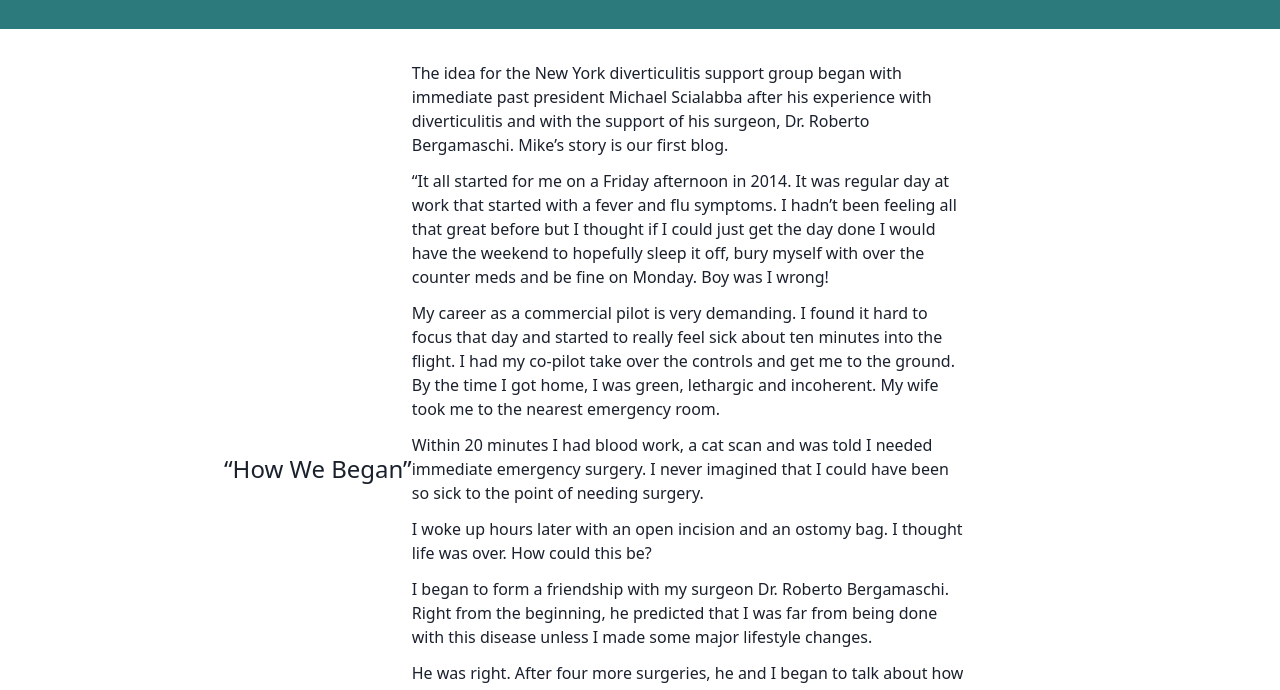
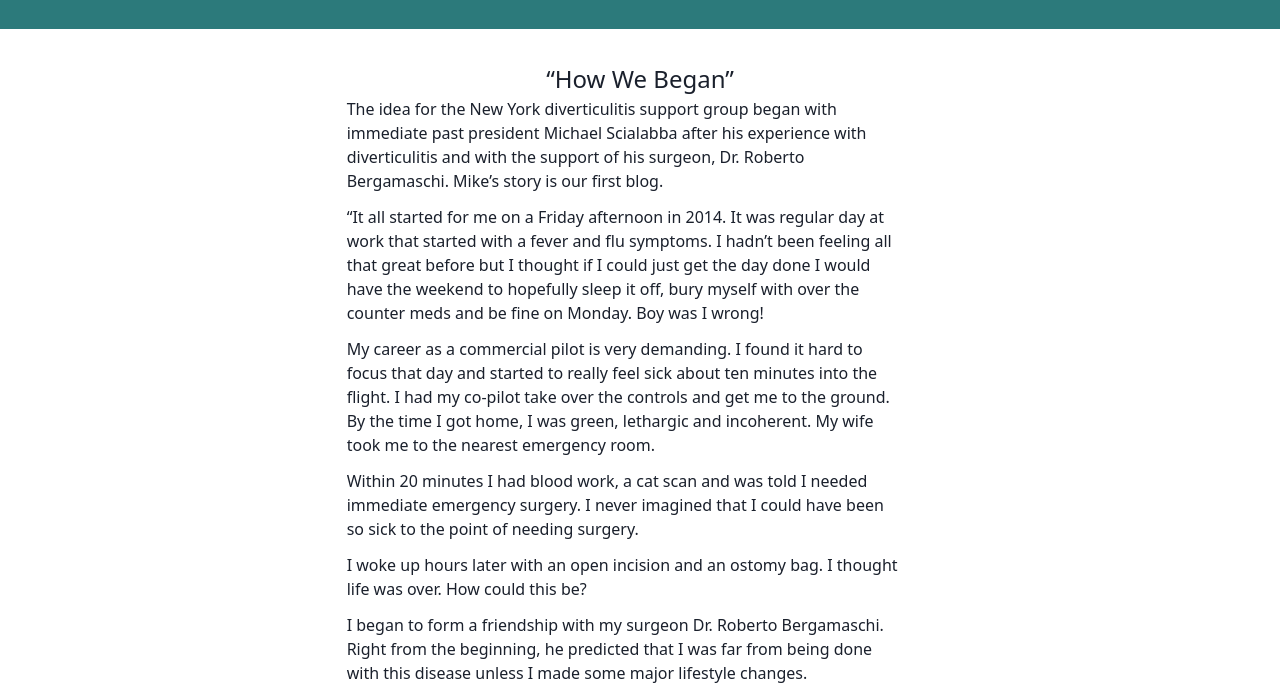
Before and after one commit to chrisjoyce/nydsg.com, a Gatsby site: page /blog in a window 1280 px wide. Shown: the part 67-757 px from the top of the page. Built offline with nearby package versions, Linux system fonts and the light colour scheme; Gatsby itself is replaced by a stand-in of ours.

Commit message:
fix style

```diff
--- a/src/pages/blog.js
+++ b/src/pages/blog.js
@@ -9,7 +9,7 @@ function BlogPage() {
     <Layout>
       <SEO title="Blog" keywords={[`nydsg`]} />
 
-      <section className="flex flex-col md:flex-row items-center leading-normal">
+      <section className="flex flex-col items-center leading-normal">
         <div className="text-2xl">“How We Began”</div>
         <div className="md:w-2/3 md:mr-8">
           <p className="pb-3">
```
